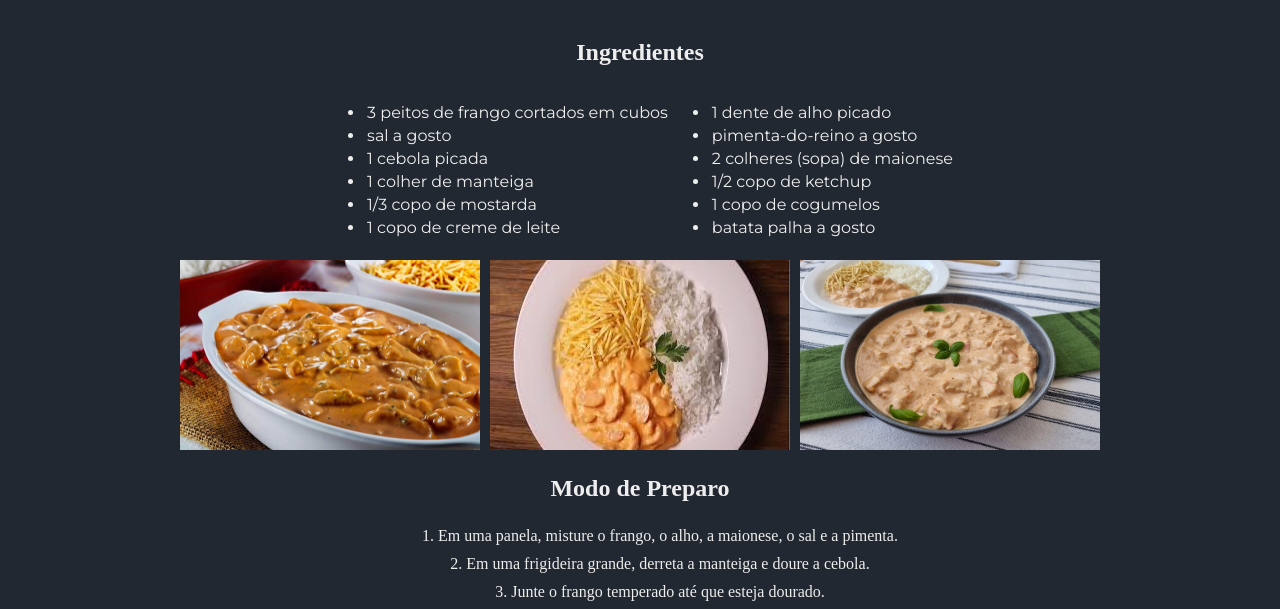
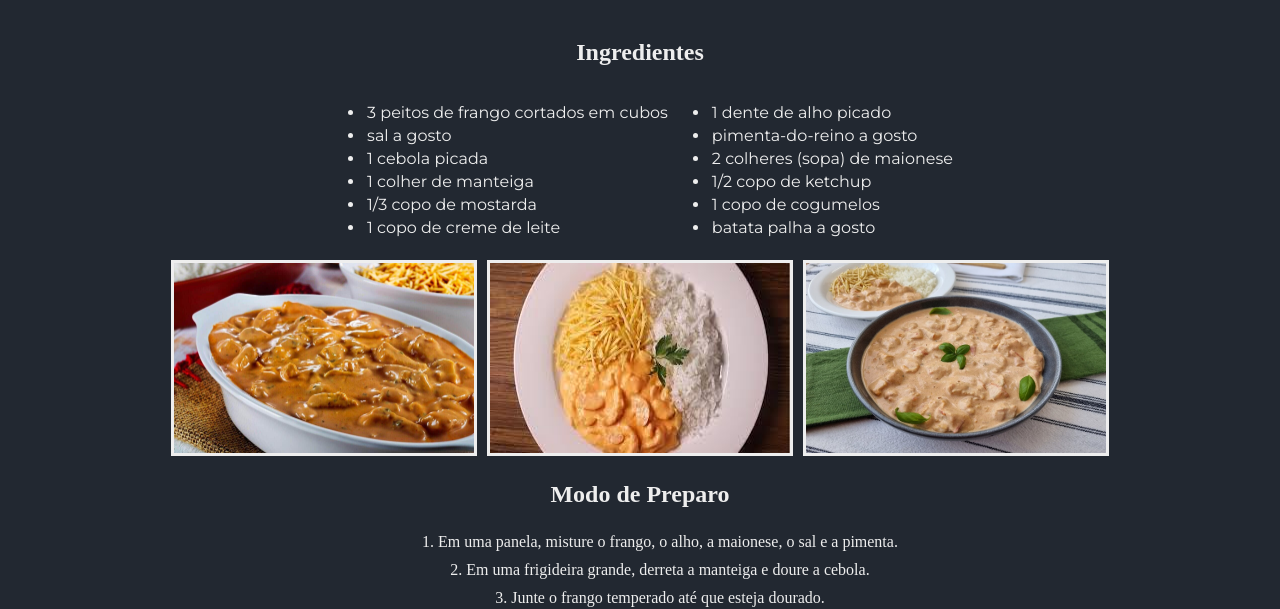
Before and after one commit to DerBrasilianer/aula-front-end, a plain HTML site: page receita.html in a window 1280 px wide. Shown: the part 187-796 px from the top of the page. Drawn offline with nearby package versions, Linux system fonts and the light colour scheme.

Commit message:
Borda das imagens da receita

```diff
--- a/styles/style.css
+++ b/styles/style.css
@@ -96,7 +96,9 @@ body {
 }
 
 .receita__imagem__lista {
-    padding: 5px;
+    margin: 5px;
+    border-style: solid;
+    border-color: var(--cor-secundaria);
 }
 
 .receita__preparo {
```
